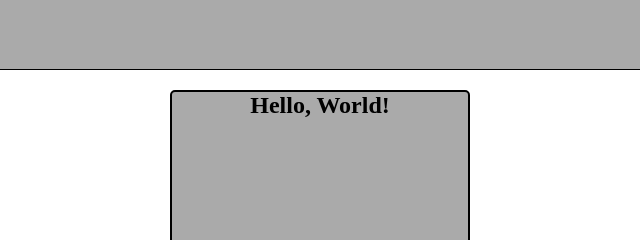
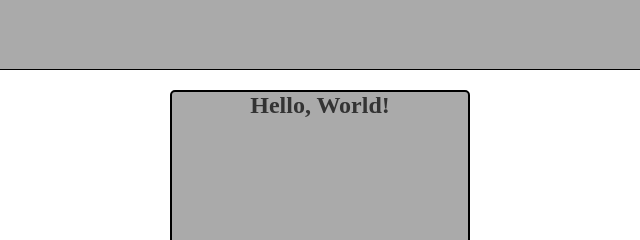
Before and after one commit to Ali7U/lap, a plain HTML site: page index.html in a window 1280 px wide. Shown: the top 240 px of the page, 320-960 px from the left. Drawn offline with Linux system fonts and the light colour scheme.

Commit message:
#333 color

```diff
--- a/style.css
+++ b/style.css
@@ -22,3 +22,6 @@
     height: 200px;
     text-align: center;
 }
+h2{
+    color: #333;
+}
```
